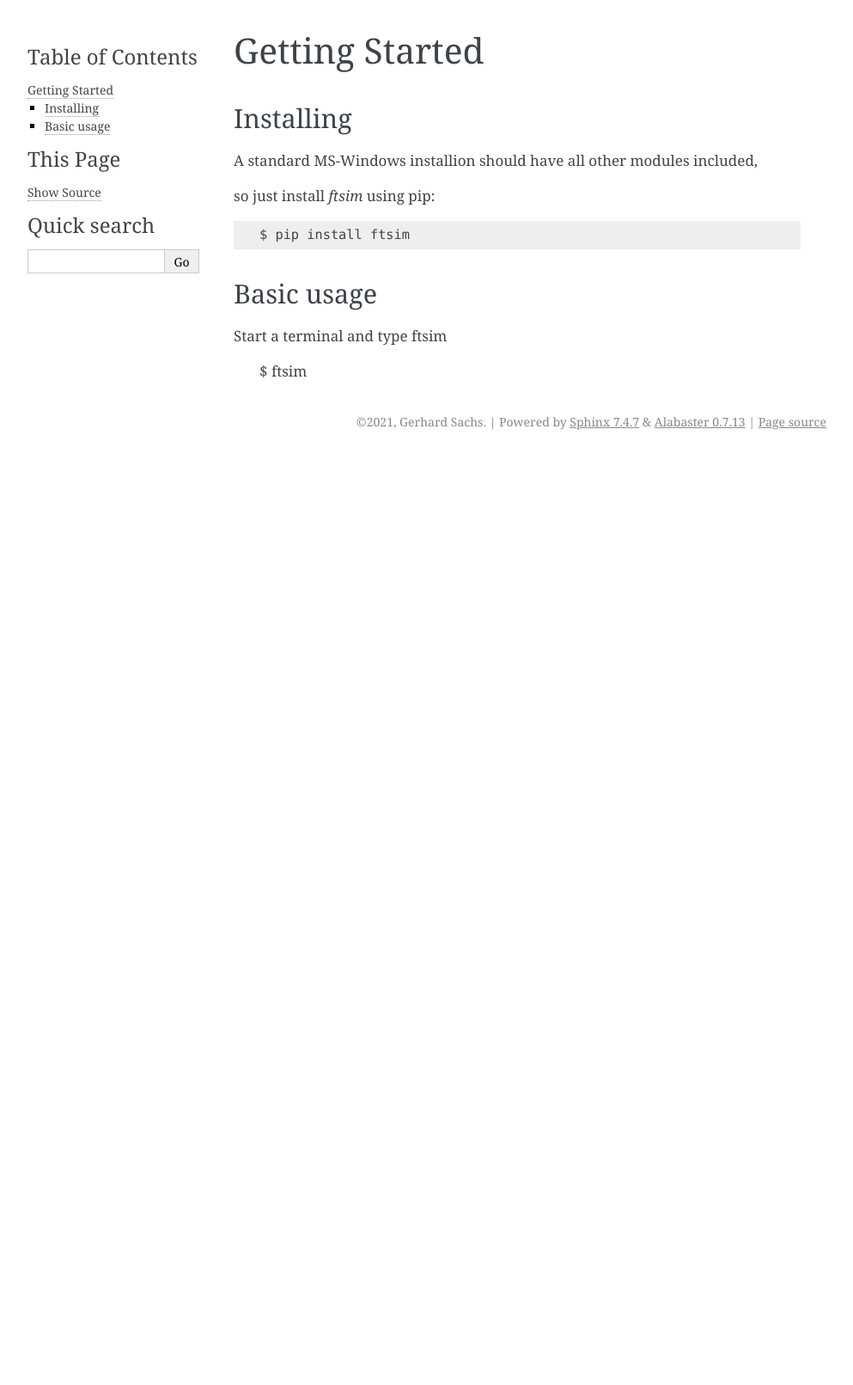
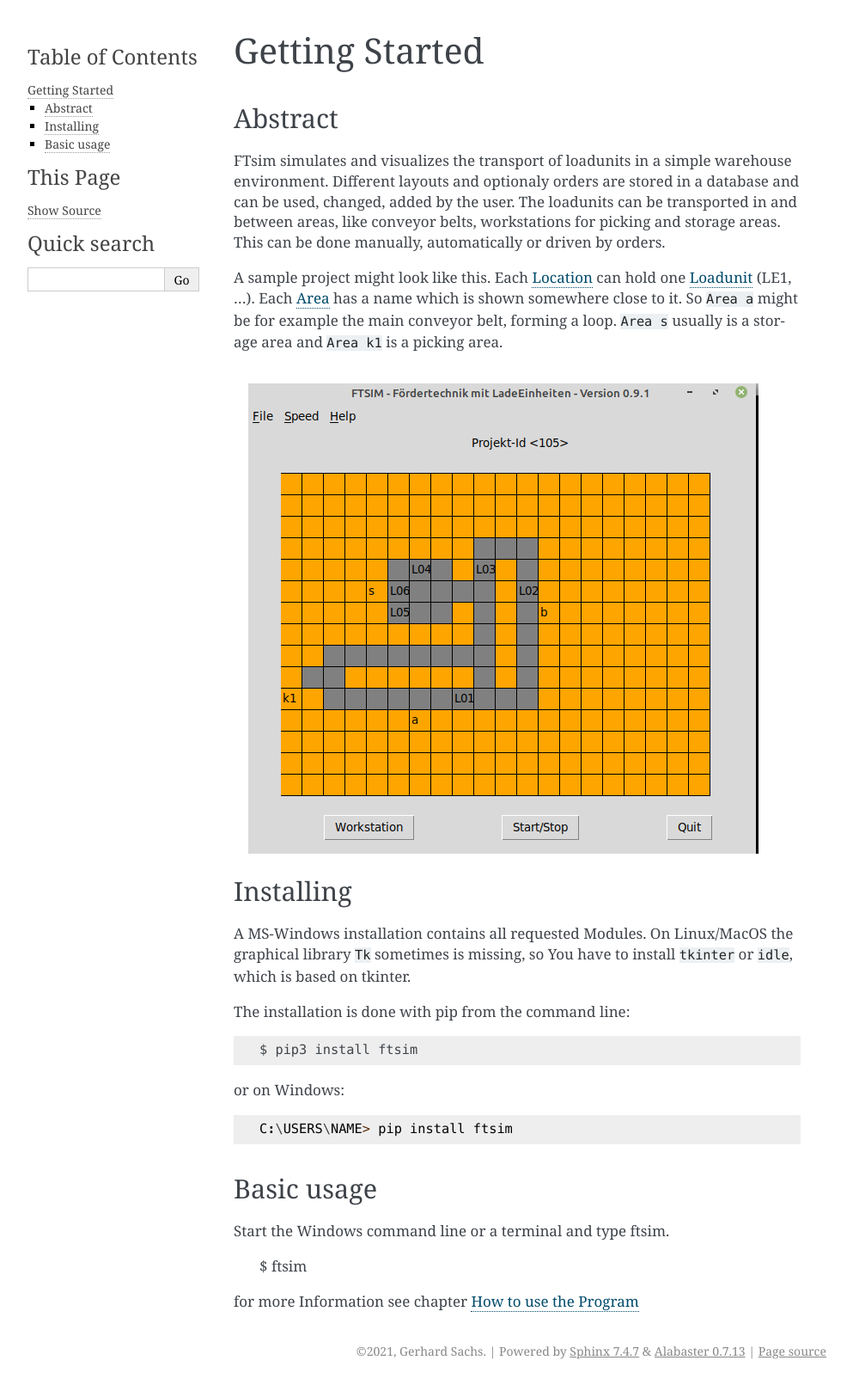
Before and after one commit to gerpark/ftsim, a Sphinx documentation site: the page built from docs/source/basic.rst, in a window 1280 px wide. Shown: the whole page at 86% size, without its empty margins (148-1141 px from the left). Built offline with Sphinx 7.4.7, drawn with Linux system fonts in a browser that asks for light colours; before the commit the page ends 900 px from its top, so only the background shows below that.

Commit message:
improve introduction with picture

```diff
--- a/docs/source/basic.rst
+++ b/docs/source/basic.rst
@@ -1,21 +1,50 @@
 Getting Started
 ===============
+
+Abstract
+--------
+
+FTsim simulates and visualizes the transport of loadunits in a simple warehouse environment.
+Different layouts and optionaly orders are stored in a database and can be used, changed, added by the user.
+The loadunits can be transported in and between areas, like conveyor belts, workstations for picking and storage areas.
+This can be done manually, automatically or driven by orders.
+
+A sample project might look like this.
+Each :ref:`Location<basic_lf>` can hold one :ref:`Loadunit<basic_le>` (LE1, ...).
+Each :ref:`Area<basic_ft>` has a name which is shown somewhere close to it. So ``Area a``
+might be for example the main conveyor belt, forming a loop.
+``Area s`` usually is a storage area and ``Area k1`` is a picking area.
+
+.. figure:: prj105layout.png
+    :align: left
+    :figwidth: 100%
+
 
 Installing
 ----------
 
-A standard MS-Windows installion should have all other modules included,
+A MS-Windows installation contains all requested Modules.
+On Linux/MacOS the graphical library ``Tk`` sometimes is missing,
+so You have to install  ``tkinter`` or ``idle``, which is based on tkinter.
+
+
+The installation is done with pip from the command line::
+
+    $ pip3 install ftsim
+
+or on Windows::
+
+    C:\USERS\NAME> pip install ftsim
+
 
 .. so just install  `ftsim` using pip_ ::
-
-so just install  `ftsim` using pip::
-
-    $ pip install ftsim
 
 
 Basic usage
 -----------
 
-Start a terminal and type ftsim
+Start the Windows command line or a terminal and type ftsim.
 
     $ ftsim
+
+for more Information see chapter :ref:`How to use the Program<usage>`
--- a/docs/source/component.rst
+++ b/docs/source/component.rst
@@ -6,6 +6,8 @@ The software was written in german, so I'm going
 to explain the abbreviations first, because
 they are used in the code and database names.
 
+.. _basic_le:
+
 Transport Units
 ---------------
 It's all about  :ref:`Transport Units<cfg_le>`,
@@ -13,6 +15,8 @@ called **LE**'s (Ladeeinheiten/Loadunits)
 
 We don't use any inventories, but for picking
 You can imagine, there is some inventory on each LE.
+
+.. _basic_ft:
 
 Areas
 -----
@@ -23,6 +27,8 @@ but there are also storage areas and picking areas.
 
 Each Area tries to move its transport Units.
 As they do it independently, each `Ft` (Area) runs in it's own thread.
+
+.. _basic_lf:
 
 Locations
 ---------
--- a/docs/source/usage.rst
+++ b/docs/source/usage.rst
@@ -1,3 +1,6 @@
+
+.. _usage:
+
 
 How to use the program
 ======================
```
Also changed, not shown: docs/source/prj105layout.png (added).
